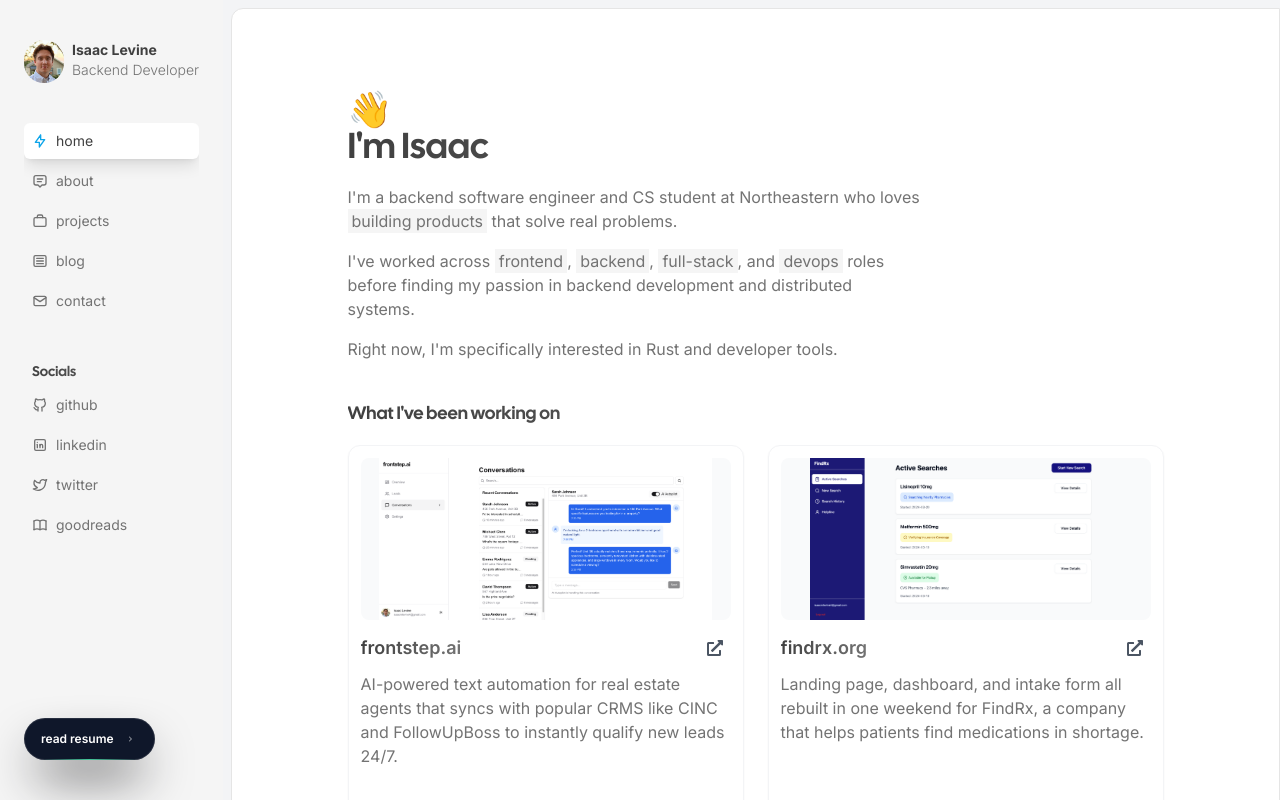
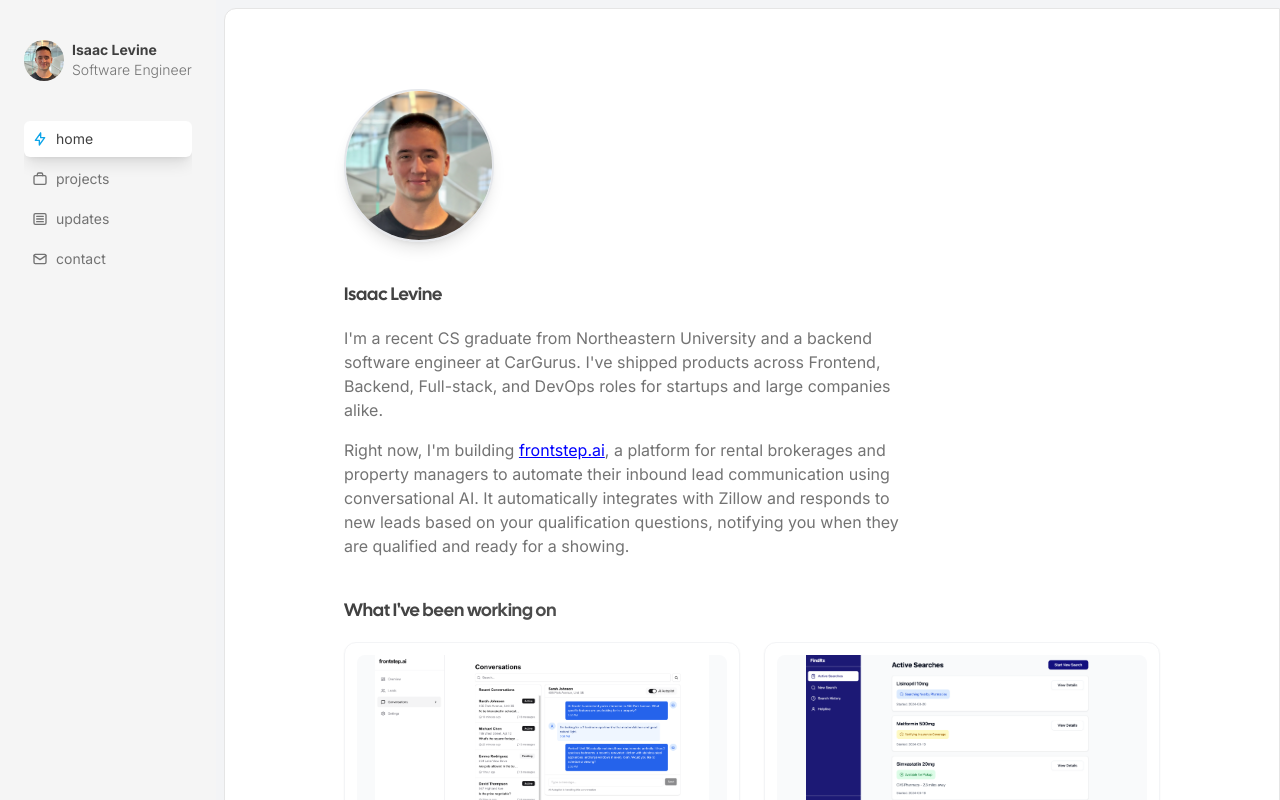
Before and after one commit to isaac-levine/portfolio, a Next.js app: page / in a window 1280 px wide. Built offline with nearby package versions, Linux system fonts and the light colour scheme.

Commit message:
a bunch of updates

```diff
--- /dev/null
+++ b/src/app/blog/frontstep-moved-off-vercel/content.mdx
@@ -0,0 +1,52 @@
+import { BlogLayout } from "@/components/BlogLayout";
+
+export const meta = {
+  date: "2025-07-08",
+  title: "[frontstep.ai] Migrating from Vercel to Railway",
+};
+
+export default (props) => <BlogLayout meta={meta} {...props} />;
+
+## What is frontstep.ai?
+
+Frontstep.ai is a platform that allows real estate agents and property managers to qualify new leads on autopilot. It integrates directly with Zillow and upon receiving a new Zillow lead for a property, instantly reaches out to the lead via SMS or Email, and qualifies them through natural back and forth conversation, based on the qualification questions that the realtor has configured for the property or for their team. It automatically detects when qualification questions have been answered, checks them off, and notifies the realtor when all qualification questions have been answered, and the lead is ready for a showing.
+
+## Starting Point
+
+I built frontstep.ai with the now-classic Vercel, Next.js, and TypeScript stack. I chose this stack mainly because of how easy the development experience is, and without too much concern because I still didn't know exactly what I wanted frontstep.ai to be.
+
+- frontstep is an extremely low traffic (for now) app but with an actual pretty low latency expectation (real-time)
+
+## Limitation
+
+Where things started to break down was live chat.
+
+WebSockets don’t play well with serverless:
+
+- Cold starts add unpredictable latency
+- Connections can drop because there’s no persistent server to “own” the state
+- Maintaining a long-lived, bidirectional channel between client and server is basically impossible
+
+I thought about faking it with polling, but that would have been wasteful and still not instant, especially with the low traffic that we have now.
+
+## Decision
+
+So, I decided to migrate from Vercel to [Railway](https://railway.app).
+
+The frontend stack (Next.js, TypeScript, Tailwind) stayed exactly the same, but the backend shifted from ephemeral, stateless functions to a server that I control. That gave me:
+
+- Stable WebSocket connections that don’t die after a few minutes
+- Lower latency and more predictable performance
+- A much easier time building features like presence indicators, typing indicators, and reliable message delivery
+
+On top of that, moving to a serverful architecture has also been a better fit for the growing number of webhook integrations we’ve been adding (Zillow, CRMs, calendars, etc). With serverless, handling these webhooks meant unpredictable cold starts and scaling issues, which could cause dropped or delayed events. With a persistent server on the other hand, webhooks land immediately, get processed reliably, and can maintain context between related events (e.g. several new messages come in within a few minutes from the same conversation).
+
+## Lesson Learned
+
+Serverless is great. Vercel makes it insanely easy to get something live fast, and I think that’s a huge win for anyone testing an idea. For early prototypes or apps that don’t need real-time connections, it’s pretty much perfect.
+
+But I also think a lot of people (myself included) reach for serverless by default when they don’t really need it. Most apps don’t need global edge deployments or scale-to-zero functions. A basic server often does the job just fine, and it’s usually simpler to run and reason about, especially when you're just starting out and the cost differences are negligible.
+
+For frontstep.ai, starting on Vercel helped me move quickly at the beginning, but long-term, running on Railway makes more sense.
+
+---
--- /dev/null
+++ b/src/app/blog/frontstep-moved-off-vercel/page.tsx
@@ -0,0 +1,5 @@
+import Content from "./content.mdx";
+
+export default function Page() {
+  return <Content />;
+}
--- a/src/app/blog/page.tsx
+++ b/src/app/blog/page.tsx
@@ -18,12 +18,12 @@
 
   return (
     <Container>
-      <span className="text-4xl">📝</span>
-      <Heading className="font-black pb-4">Blog</Heading>
-      <Paragraph className="pb-10">
+      {/* <span className="text-4xl">📝</span> */}
+      <Heading className="font-black pb-4">Project Updates</Heading>
+      {/* <Paragraph className="pb-10">
         I occasionally write about software engineering, project updates,
         startups, technology, and more.
-      </Paragraph>
+      </Paragraph> */}
       <Blogs blogs={data} />
     </Container>
   );
--- a/src/app/page.tsx
+++ b/src/app/page.tsx
@@ -9,20 +9,41 @@
 export default function Home() {
   return (
     <Container>
-      <span className="text-4xl">👋</span>
-      <Heading className="font-black">I&apos;m Isaac</Heading>
+      <div className="flex justify-start mb-6">
+        <Image
+          src="/images/headshot.png"
+          alt="Isaac Levine"
+          width={150}
+          height={150}
+          className="rounded-full border-2 border-black-200 shadow-lg"
+        />
+      </div>
+      <Heading
+        as="h1"
+        className="font-black text-lg md:text-lg lg:text-lg mt-10 mb-4"
+      >
+        Isaac Levine
+      </Heading>
       <Paragraph className="max-w-xl mt-4">
-        I&apos;m a backend software engineer and CS student at Northeastern who
-        loves <Highlight>building products</Highlight> that solve real problems.
+        I&apos;m a recent CS graduate from Northeastern University and a backend
+        software engineer at CarGurus. I&apos;ve shipped products across
+        Frontend, Backend, Full-stack, and DevOps roles for startups and large
+        companies alike.
       </Paragraph>
       <Paragraph className="max-w-xl mt-4">
-        I&apos;ve worked across <Highlight>frontend</Highlight>,{" "}
-        <Highlight>backend</Highlight>, <Highlight>full-stack</Highlight>, and{" "}
-        <Highlight>devops</Highlight> roles before finding my passion in backend
-        development and distributed systems.
-      </Paragraph>
-      <Paragraph className="max-w-xl mt-4">
-        Right now, I&apos;m specifically interested in Rust and developer tools.
+        Right now, I&apos;m building{" "}
+        <a
+          href="https://www.frontstep.ai"
+          style={{ color: "blue", textDecoration: "underline" }}
+          target="_blank"
+        >
+          frontstep.ai
+        </a>
+        , a platform for rental brokerages and property managers to automate
+        their inbound lead communication using conversational AI. It
+        automatically integrates with Zillow and responds to new leads based on
+        your qualification questions, notifying you when they are qualified and
+        ready for a showing.
       </Paragraph>
       <Heading
         as="h2"
--- a/src/app/projects/page.tsx
+++ b/src/app/projects/page.tsx
@@ -16,7 +16,7 @@
 export default function ProjectPage() {
   return (
     <Container>
-      <span className="text-4xl">🚀</span>
+      {/* <span className="text-4xl">🚀</span> */}
       <Heading className="font-black mb-4">
         {" "}
         What I&apos;ve been working on
--- a/src/components/Footer.tsx
+++ b/src/components/Footer.tsx
@@ -1,9 +1,28 @@
 "use client";
 import React from "react";
+import { socials } from "@/constants/socials";
 
 export const Footer = () => {
   return (
-    <div className="p-4 text-center justify-center text-xs text-neutral-500 border-t border-neutral-100">
+    <div className="p-4 text-xs text-neutral-500 border-t border-neutral-100">
+      <div className="flex items-center justify-between">
+        <div className="flex items-center gap-4">
+          {socials.map((social, index) => {
+            const Icon = social.icon;
+            return (
+              <a
+                key={index}
+                href={social.href}
+                target="_blank"
+                rel="noopener noreferrer"
+                className="text-neutral-400 hover:text-neutral-600 transition-colors"
+              >
+                <Icon size={18} />
+              </a>
+            );
+          })}
+        </div>
+        <div>
           <span className="font-semibold">{new Date().getFullYear()} </span>
           &#8212;{" "}
           <a
@@ -14,5 +33,7 @@
             View Source Code
           </a>
         </div>
+      </div>
+    </div>
   );
 };
--- a/src/components/Sidebar.tsx
+++ b/src/components/Sidebar.tsx
@@ -3,12 +3,9 @@
 import { Navlink } from "@/types/navlink";
 import Image from "next/image";
 import Link from "next/link";
-import { useRouter, usePathname } from "next/navigation";
+import { usePathname } from "next/navigation";
 import React, { useState } from "react";
 import { twMerge } from "tailwind-merge";
-import { Heading } from "./Heading";
-import { socials } from "@/constants/socials";
-import { Badge } from "./Badge";
 import { AnimatePresence, motion } from "framer-motion";
 import { IconLayoutSidebarRightCollapse } from "@tabler/icons-react";
 import { isMobile } from "@/lib/utils";
@@ -31,9 +28,9 @@
               <SidebarHeader />
               <Navigation setOpen={setOpen} />
             </div>
-            <div onClick={() => isMobile() && setOpen(false)}>
+            {/* <div onClick={() => isMobile() && setOpen(false)}>
               <Badge href="/resume" text="read resume" />
-            </div>
+            </div> */}
           </motion.div>
         )}
       </AnimatePresence>
@@ -77,28 +74,6 @@
           <span>{link.label}</span>
         </Link>
       ))}
-
-      <Heading as="p" className="text-sm md:text-sm lg:text-sm pt-10 px-2">
-        Socials
-      </Heading>
-      {socials.map((link: Navlink) => (
-        <Link
-          target="_blank"
-          key={link.href}
-          href={link.href}
-          className={twMerge(
-            "text-secondary hover:text-primary transition duration-200 flex items-center space-x-2 py-2 px-2 rounded-md text-sm"
-          )}
-        >
-          <link.icon
-            className={twMerge(
-              "h-4 w-4 flex-shrink-0",
-              isActive(link.href) && "text-sky-500"
-            )}
-          />
-          <span>{link.label}</span>
-        </Link>
-      ))}
     </div>
   );
 };
@@ -116,7 +91,7 @@
       />
       <div className="flex text-sm flex-col">
         <p className="font-bold text-primary">Isaac Levine</p>
-        <p className="font-light text-secondary">Backend Developer</p>
+        <p className="font-light text-secondary">Software Engineer</p>
       </div>
     </a>
     // </div>
--- a/src/constants/navlinks.tsx
+++ b/src/constants/navlinks.tsx
@@ -3,7 +3,6 @@
   IconBolt,
   IconBriefcase2,
   IconMail,
-  IconMessage2,
 } from "@tabler/icons-react";
 
 export const navlinks = [
@@ -12,11 +11,11 @@
     label: "home",
     icon: IconBolt,
   },
-  {
-    href: "/about",
-    label: "about",
-    icon: IconMessage2,
-  },
+  // {
+  //   href: "/about",
+  //   label: "about",
+  //   icon: IconMessage2,
+  // },
   {
     href: "/projects",
     label: "projects",
@@ -24,7 +23,7 @@
   },
   {
     href: "/blog",
-    label: "blog",
+    label: "updates",
     icon: IconArticle,
   },
   {
--- a/src/constants/socials.tsx
+++ b/src/constants/socials.tsx
@@ -8,22 +8,22 @@
 export const socials = [
   {
     href: "https://github.com/isaac-levine",
-    label: "github",
+    label: "",
     icon: IconBrandGithub,
   },
   {
     href: "https://linkedin.com/in/isaac-levine",
-    label: "linkedin",
+    label: "",
     icon: IconBrandLinkedin,
   },
   {
     href: "https://twitter.com/isaaclvn",
-    label: "twitter",
+    label: "",
     icon: IconBrandTwitter,
   },
   {
     href: "https://www.goodreads.com/user/show/168909888-isaac-levine",
-    label: "goodreads",
+    label: "",
     icon: IconBook,
   },
 
```
Also changed, not shown: public/images/headshot.png. Lines whose indentation alone changed are shown as unchanged.
